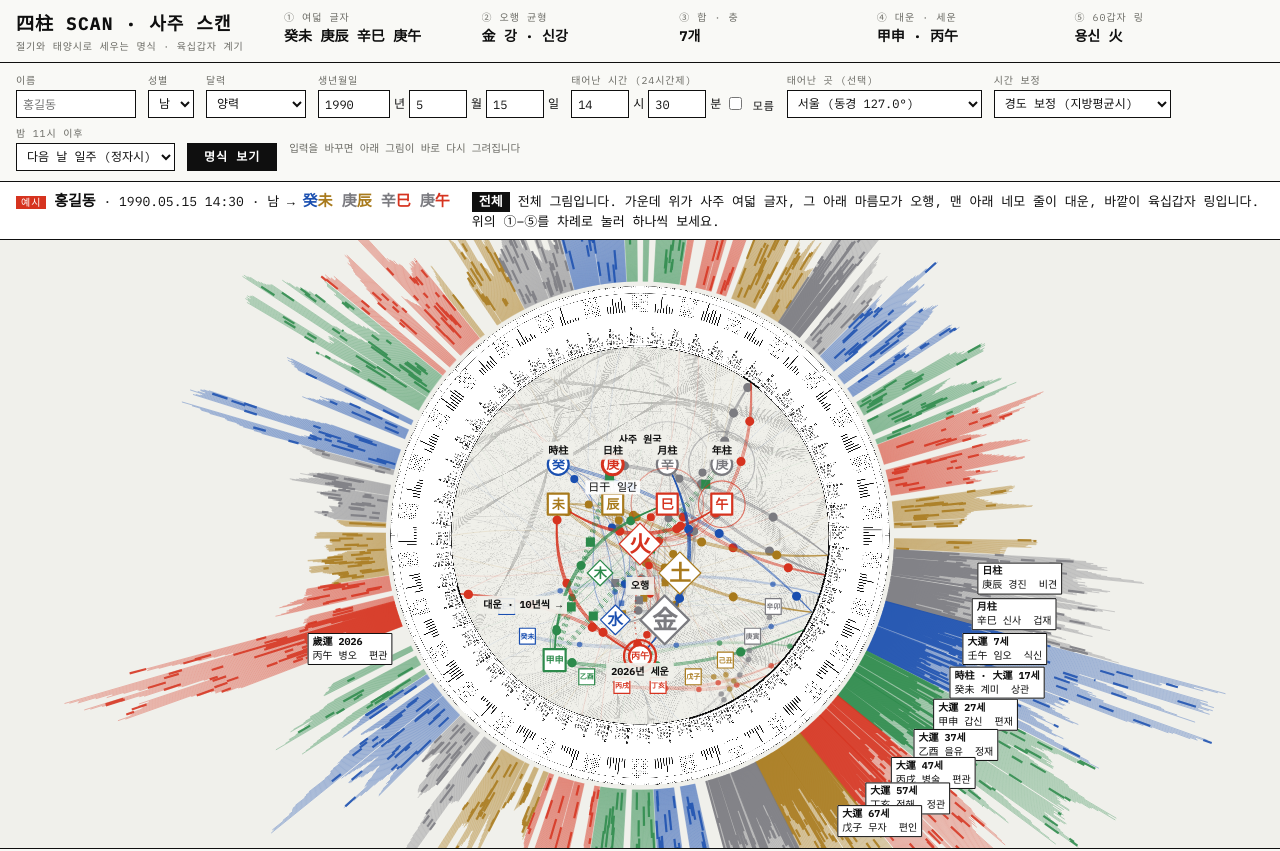
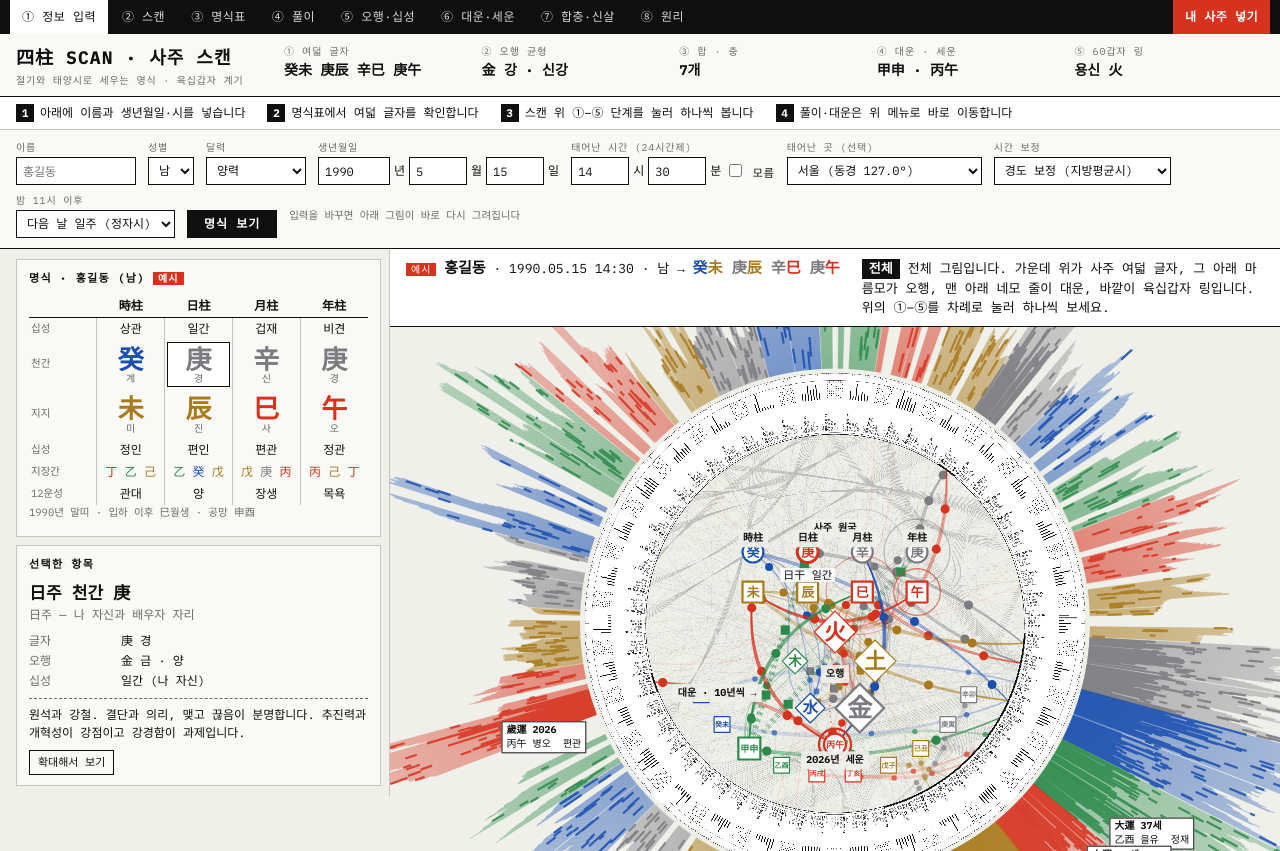
Before and after one commit to POND-IIIINK/4JU, a plain HTML site: page index.html in a window 1280 px wide. Shown: the top 851 px of the page. Drawn offline with Linux system fonts and the light colour scheme; animation ran at ten frames a second.

Commit message:
Add jump menu, sticky 명식표 side panel, how-to strip
Co-Authored-By: Claude Sonnet 5.5 <noreply@anthropic.com>
Claude-Session: https://claude.ai/code/session_01FPzTjnnuq5G6g4jDHVChqX

```diff
--- a/index.html
+++ b/index.html
@@ -109,9 +109,30 @@ footer{padding:4px 16px 24px;color:var(--mute);font-size:11px;max-width:900px}
 @media (max-width:1100px){.panels{grid-template-columns:repeat(2,minmax(0,1fr))}}
 @media (max-width:900px){.dock{grid-template-columns:1fr}#scan{height:clamp(400px,66vh,680px)}.brand{flex-basis:100%}}
 @media (max-width:560px){.panels{grid-template-columns:1fr}.w2{grid-column:auto}.tabs{grid-template-columns:repeat(3,minmax(0,1fr))}.ms .gl button{font-size:28px}}
+
+.jump{position:sticky;top:0;z-index:20;display:flex;gap:2px;overflow-x:auto;background:var(--ink);padding:0 10px;scrollbar-width:none}
+.jump::-webkit-scrollbar{display:none}
+.jump a{color:#d8d8d2;text-decoration:none;font-size:12px;padding:8px 12px;white-space:nowrap;letter-spacing:.04em}
+.jump a:hover,.jump a.on{background:#fff;color:var(--ink)}
+.jump .sp{flex:1}
+.jump a.go2{background:var(--hot);color:#fff;font-weight:700}
+.how{display:flex;gap:6px 22px;flex-wrap:wrap;padding:7px 16px;background:#fff;border-bottom:1px solid var(--line);font-size:12px}
+.how b{display:inline-block;background:var(--ink);color:#fff;width:18px;height:18px;line-height:18px;text-align:center;margin-right:6px;font-size:11px}
+#f,#work,#myeong,#readP,#ohP,#duP,#salP,#ruleP{scroll-margin-top:38px}
+.work{display:grid;grid-template-columns:minmax(330px,390px) minmax(0,1fr);align-items:start;border-bottom:1px solid var(--ink)}
+.side{position:sticky;top:34px;max-height:calc(100vh - 34px);overflow:auto;padding:10px 8px 10px 16px;display:flex;flex-direction:column;gap:8px;border-right:1px solid var(--line)}
+.side .ms .gl button{font-size:26px}
+.mainc{min-width:0}
+.mainc .stage{border-bottom:1px solid var(--line)}
+.mainc #scan{height:clamp(460px,calc(100vh - 190px),900px)}
+.mainc .bar{border-bottom:0}
+@media (max-width:1000px){.work{grid-template-columns:1fr}.side{position:static;max-height:none;order:2;padding:10px 16px;border-right:0}}
 </style>
 </head>
 <body>
+<nav class="jump" aria-label="바로가기">
+  <a href="#f">① 정보 입력</a><a href="#work">② 스캔</a><a href="#myeong">③ 명식표</a><a href="#readP">④ 풀이</a><a href="#ohP">⑤ 오행·십성</a><a href="#duP">⑥ 대운·세운</a><a href="#salP">⑦ 합충·신살</a><a href="#ruleP">⑧ 원리</a><span class="sp"></span><a href="#f" class="go2" id="goTop">내 사주 넣기</a>
+</nav>
 <header class="top">
   <div class="brand">
     <h1>四柱 SCAN · 사주 스캔</h1>
@@ -120,6 +141,7 @@ footer{padding:4px 16px 24px;color:var(--mute);font-size:11px;max-width:900px}
   <nav class="tabs" id="tabs" aria-label="단계별로 보기"></nav>
 </header>
 
+<div class="how"><span><b>1</b>아래에 이름과 생년월일·시를 넣습니다</span><span><b>2</b>명식표에서 여덟 글자를 확인합니다</span><span><b>3</b>스캔 위 ①–⑤ 단계를 눌러 하나씩 봅니다</span><span><b>4</b>풀이·대운은 위 메뉴로 바로 이동합니다</span></div>
 <form id="f" novalidate>
   <div class="fd"><label for="fName">이름</label><input id="fName" type="text" autocomplete="name" placeholder="홍길동"></div>
   <div class="fd"><label for="fSex">성별</label><select id="fSex"><option value="M">남</option><option value="F">여</option></select></div>
@@ -135,6 +157,9 @@ footer{padding:4px 16px 24px;color:var(--mute);font-size:11px;max-width:900px}
   <div id="fErr" role="alert"></div>
 </form>
 
+<div class="work" id="work">
+<aside class="side"><section class="panel" id="myeong"></section><section class="panel" id="insp" aria-live="polite"></section></aside>
+<div class="mainc">
 <div class="capbar"><div id="capWho"></div><div class="capx"><b id="capStep"></b><span id="capText"></span></div></div>
 
 <main class="stage">
@@ -154,22 +179,20 @@ footer{padding:4px 16px 24px;color:var(--mute);font-size:11px;max-width:900px}
   <span id="hint">글자·선·링 칸을 누르면 아래에 설명이 나옵니다 · 끌어서 이동 · 회전 모드에서는 마우스 좌우로 돌립니다</span>
 </div>
 
-<div class="dock">
-  <section class="panel" id="myeong"></section>
-  <section class="panel" id="insp" aria-live="polite"></section>
+</div>
 </div>
 
 <section class="panels">
-  <div class="panel w2"><h2>풀이</h2><div id="reading"></div></div>
-  <div class="panel"><h2>오행 세력</h2><div id="ohaeng"></div></div>
+  <div class="panel w2" id="readP"><h2>풀이</h2><div id="reading"></div></div>
+  <div class="panel" id="ohP"><h2>오행 세력</h2><div id="ohaeng"></div></div>
   <div class="panel"><h2>십성 · 신강신약</h2><div id="sipsung"></div></div>
-  <div class="panel w2"><h2>대운 (10년 운)</h2><div class="dus" id="daeun"></div><p class="cap" id="daeunCap"></p>
+  <div class="panel w2" id="duP"><h2>대운 (10년 운)</h2><div class="dus" id="daeun"></div><p class="cap" id="daeunCap"></p>
     <h2 style="margin-top:10px">평생 흐름 · 나이 0–90세</h2><canvas id="fc" height="120"></canvas><p class="cap">용신 추정에 비춘 대운과 세운의 유불리를 0–1로 그린 선입니다. 그래프를 누르면 그 해로 이동합니다.</p></div>
   <div class="panel"><h2>선택한 해에 강조되는 영역</h2><div id="dom"></div><p class="cap">대운과 세운의 십성이 가리키는 주제이며, 좋고 나쁨이 아닙니다.</p>
     <h2 style="margin-top:10px">합 · 충 · 형 · 파 · 해</h2><ul class="ls" id="relList"></ul></div>
-  <div class="panel"><h2>신살 · 공망</h2><ul class="ls" id="salList"></ul>
+  <div class="panel" id="salP"><h2>신살 · 공망</h2><ul class="ls" id="salList"></ul>
     <h2 style="margin-top:10px">계산 과정</h2><dl class="kv" id="calc" style="grid-template-columns:92px 1fr"></dl></div>
-  <div class="panel w4"><h2>이 계기가 따르는 원리와 규칙</h2><div class="rules">
+  <div class="panel w4" id="ruleP"><h2>이 계기가 따르는 원리와 규칙</h2><div class="rules">
     <p><b>연주는 입춘에 바뀝니다.</b> 설날이나 1월 1일이 아니라 태양 황경이 315°가 되는 순간이 기준입니다. 입춘 전에 태어났으면 전년도 간지를 씁니다.</p>
     <p><b>월주는 절기로 나눕니다.</b> 입춘(寅월)부터 황경 30°마다 달이 바뀌며, 음력 달과는 다릅니다. 월간은 연간에서 정해집니다(甲己년은 丙寅월부터).</p>
     <p><b>일주는 60갑자가 끊김 없이 이어집니다.</b> 율리우스 일수로 계산하므로 달력 개정이나 윤달의 영향을 받지 않습니다.</p>
@@ -651,7 +674,7 @@ function readForm(demo,quiet){const v=id=>+$(id).value,err=m=>{if(!quiet)$('fErr
   return{name:$('fName').value.trim(),sex:$('fSex').value,y,m,d,h,mi,noTime,tz,off,lon,corr:$('fCorr').value,zi:$('fZi').value,demo:!!demo,lunar:cal!=='solar'}}
 function run(inp){lastSig=sig(inp);C=compute(inp);if(inp.lunar)C.log.unshift(['음력 → 양력',inp.y+'-'+p2(inp.m)+'-'+p2(inp.d)]);
   Y=clamp(new Date().getFullYear(),C.birthY,C.birthY+100);const sy=$('sYear');sy.min=C.birthY;sy.max=C.birthY+100;sy.value=Y;build();render();select({t:'n',i:C.P[2].ns});reveal=reduce?1:0;setStep(0)}
-$('f').addEventListener('submit',e=>{e.preventDefault();const i=readForm(false);if(i){run(i);cv.scrollIntoView({behavior:reduce?'auto':'smooth',block:'start'})}});
+$('f').addEventListener('submit',e=>{e.preventDefault();const i=readForm(false);if(i){run(i);$('work').scrollIntoView({behavior:reduce?'auto':'smooth',block:'start'})}});
 $('sYear').addEventListener('input',e=>setYear(+e.target.value));
 let liveT=0,lastSig='';const sig=i=>JSON.stringify([i.name,i.sex,i.y,i.m,i.d,i.h,i.mi,i.noTime,i.tz,i.off,i.lon,i.corr,i.zi]);
 const live=()=>{clearTimeout(liveT);liveT=setTimeout(()=>{const i=readForm(false,true);if(i&&sig(i)!==lastSig){$('fErr').textContent='';run(i)}},450)};
@@ -685,6 +708,14 @@ run({name:'홍길동',sex:'M',y:1990,m:5,d:15,h:14,mi:30,noTime:false,tz:'Asia/S
 if(document.fonts&&document.fonts.load)document.fonts.load('700 14px "Noto Sans KR"','甲乙丙丁戊己庚辛壬癸子丑寅卯辰巳午未申酉戌亥木火土金水갑자').then(()=>bakeRing()).catch(()=>{});
 requestAnimationFrame(frame);
 
+/* ---------- jump nav ---------- */
+(function(){const links=[...document.querySelectorAll('.jump a[href^="#"]:not(.go2)')];
+links.forEach(l=>l.addEventListener('click',e=>{const t=document.querySelector(l.getAttribute('href'));if(t){e.preventDefault();t.scrollIntoView({behavior:reduce?'auto':'smooth',block:'start'});if(t.id==='f'){const n=$('fName');setTimeout(()=>n.focus({preventScroll:true}),400)}}}));
+const go=$('goTop');go.addEventListener('click',e=>{e.preventDefault();$('f').scrollIntoView({behavior:reduce?'auto':'smooth',block:'start'});setTimeout(()=>$('fName').focus({preventScroll:true}),400)});
+const ids=links.map(l=>document.querySelector(l.getAttribute('href')));
+const io=new IntersectionObserver(es=>{es.forEach(en=>{if(en.isIntersecting){const i=ids.indexOf(en.target);links.forEach((l,j)=>l.classList.toggle('on',j===i))}})},{rootMargin:'-40% 0px -55% 0px'});
+ids.forEach(el=>el&&el.id!=='myeong'&&io.observe(el))})();
+
 })();
 </script>
 </body>
```
